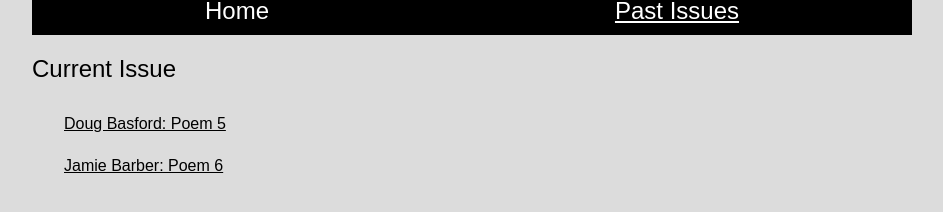
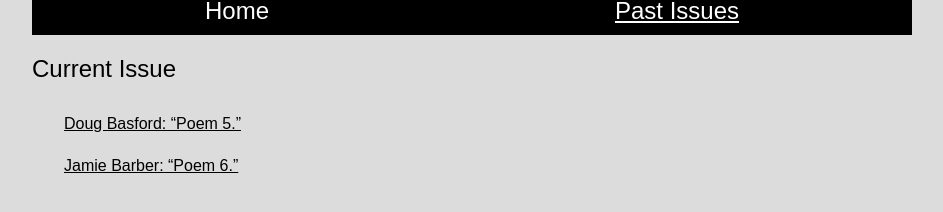
Before and after one commit to trilobite-poetry/trilobite-poetry.github.io, a Jekyll site: the page built from index.md, in a window 1280 px wide. Shown: the part 250-462 px from the top of the page, without its empty margins (168-1111 px from the left). Built offline with Jekyll 4.4.1, drawn with Linux system fonts in a browser that asks for light colours.

Commit message:
Added quotes/period to homepage

```diff
--- a/index.md
+++ b/index.md
@@ -6,6 +6,6 @@ layout: default
 ## Current Issue
 
 {% for item in site.current %}
--   [{{ item.contributor }}: {{ item.title }}]({{ item.url }})
+-   [{{ item.contributor }}: "{{ item.title }}."]({{ item.url }})
 
 {% endfor %}
```
